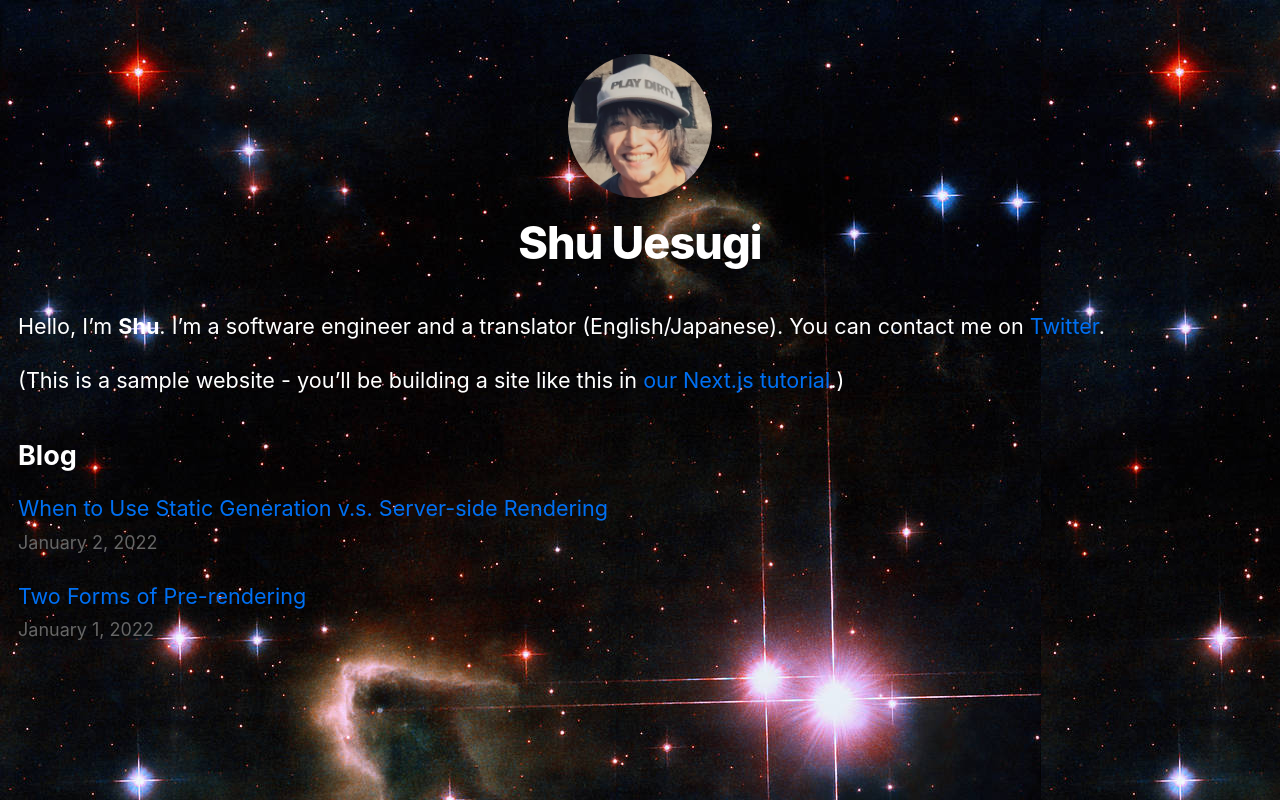
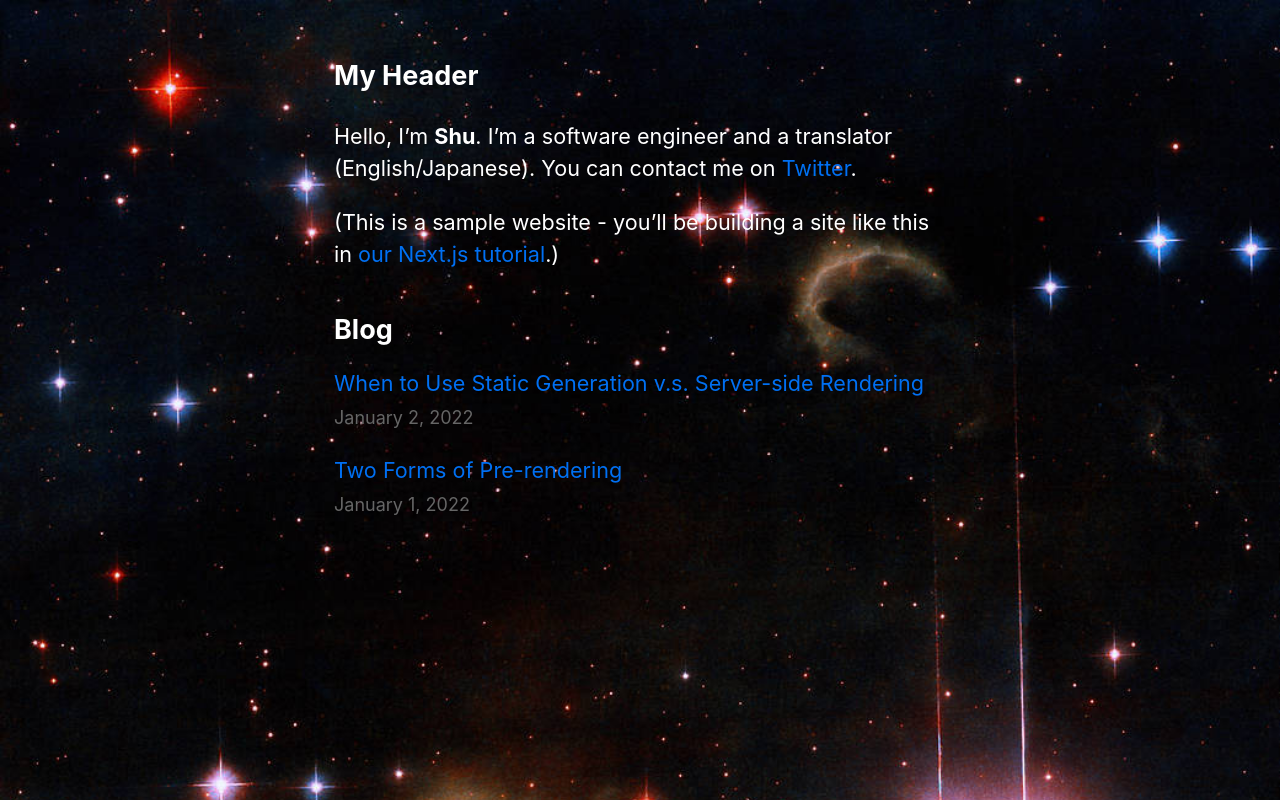
Before and after one commit to MichaelYuhe/official-website, a Next.js app: page / in a window 1280 px wide. Built offline with nearby package versions, Linux system fonts and the light colour scheme.

Commit message:
ajusting

```diff
--- a/components/layout.js
+++ b/components/layout.js
@@ -24,46 +24,12 @@ export default function Layout({ children, home }) {
         />
         <meta name="og:title" content={siteTitle} />
         <meta name="twitter:card" content="summary_large_image" />
+          <script src="/public/header.js"></script>
       </Head>
-      <header className={styles.header}>
-        {home ? (
-          <>
-            <Image
-              priority
-              src="/images/profile.jpg"
-              className={utilStyles.borderCircle}
-              height={144}
-              width={144}
-              alt={name}
-            />
-            <h1 className={utilStyles.heading2Xl}>{name}</h1>
-          </>
-        ) : (
-          <>
-            <Link href="/">
-              <Image
-                priority
-                src="/images/profile.jpg"
-                className={utilStyles.borderCircle}
-                height={108}
-                width={108}
-                alt={name}
-              />
-            </Link>
-            <h2 className={utilStyles.headingLg}>
-              <Link href="/" className={utilStyles.colorInherit}>
-                {name}
-              </Link>
-            </h2>
-          </>
-        )}
-      </header>
+        <div className={styles.section1}>
+            <h2>My Header</h2>
+        </div>
       <main>{children}</main>
-      {!home && (
-        <div className={styles.backToHome}>
-          <Link href="/">← Back to home</Link>
-        </div>
-      )}
     </div>
   )
 }
--- a/components/layout.module.css
+++ b/components/layout.module.css
@@ -1,4 +1,5 @@
 .container {
+  max-width: 36rem;
   padding: 0 1rem;
   margin: 3rem auto 6rem;
 }
--- a/styles/global.css
+++ b/styles/global.css
@@ -8,6 +8,7 @@ body {
   font-size: 18px;
   background-image: url("../public/images/bg.jpg");
   background-attachment: fixed;
+  background-size: cover;
   color: white;
 }
 
```
Also changed, not shown: public/images/lacerta.jpg (added).
